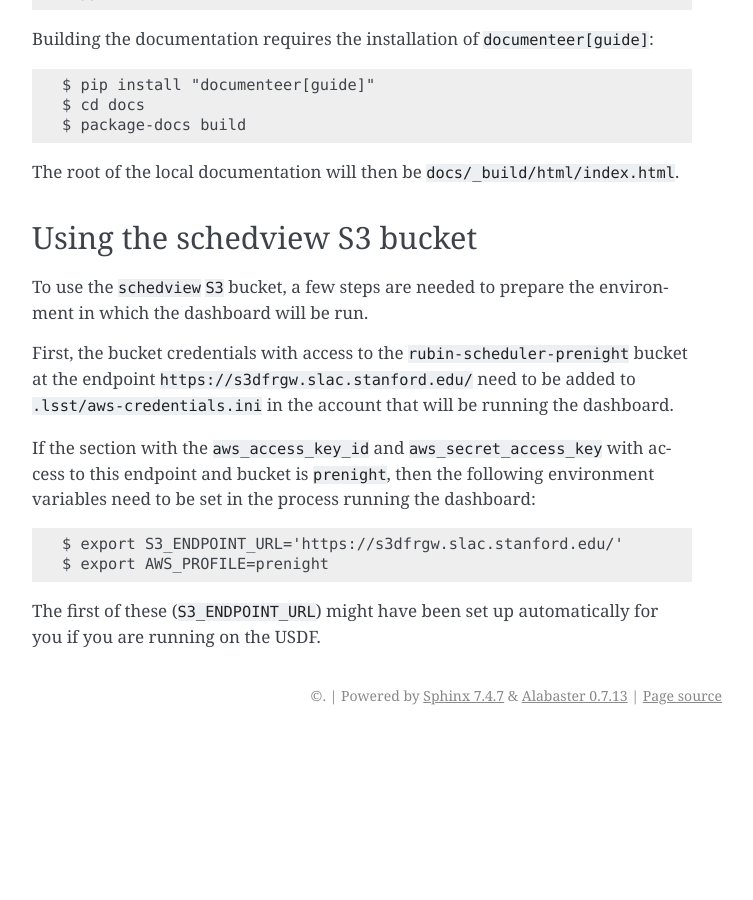
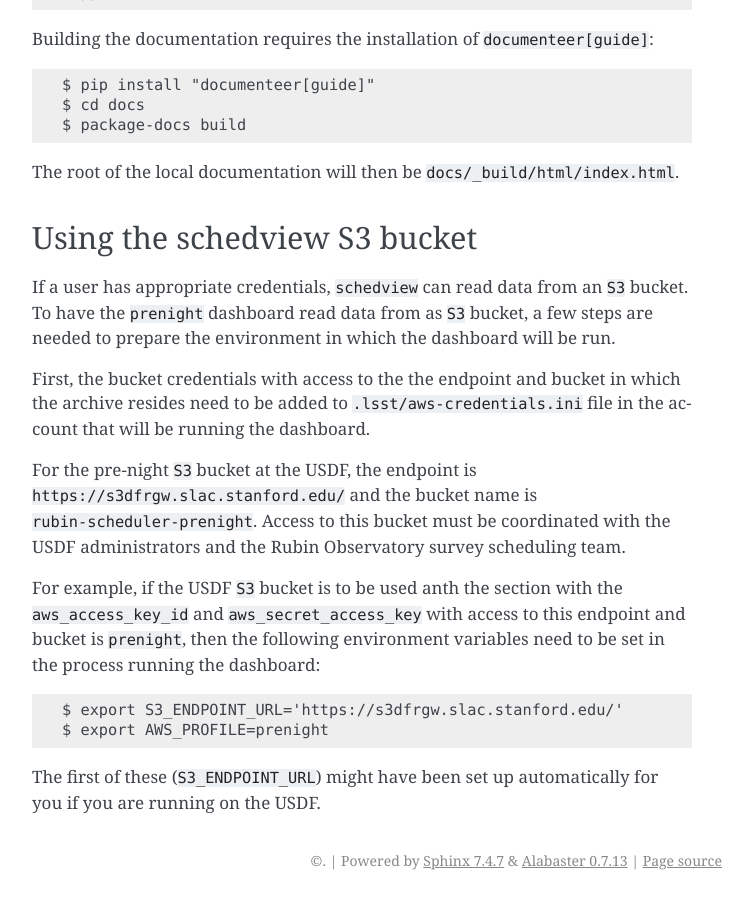
Before and after one commit to lsst/schedview, a Sphinx documentation site: the page built from docs/installation.rst, in a window 1280 px wide and 900 px high, scrolled down 1036 px. Shown: the whole window, without its empty margins (388-1141 px from the left). Built offline with Sphinx 7.4.7, drawn with Linux system fonts in a browser that asks for light colours; before the commit the page ends 1771 px from its top, so only the background shows below that.

Commit message:
clarify rubin vs. non-rubin aspects of s3 bucket access

```diff
--- a/docs/installation.rst
+++ b/docs/installation.rst
@@ -67,18 +67,25 @@
 Using the schedview S3 bucket
 -----------------------------
 
-To use the ``schedview`` ``S3`` bucket, a few steps are needed to prepare the
-environment in which the dashboard will be run.
+If a user has appropriate credentials, ``schedview`` can read data from an
+``S3`` bucket. To have the ``prenight`` dashboard read data from as ``S3``
+bucket, a few steps are needed to prepare the environment in which the
+dashboard will be run.
 
-First, the bucket credentials with access to the ``rubin-scheduler-prenight``
-bucket at the endpoint ``https://s3dfrgw.slac.stanford.edu/`` need to be
-added to ``.lsst/aws-credentials.ini`` in the account that will be running
-the dashboard.
+First, the bucket credentials with access to the the endpoint and bucket
+in which the archive resides need to be added to ``.lsst/aws-credentials.ini``
+file in the account that will be running the dashboard.
 
-If the section with the ``aws_access_key_id`` and
-``aws_secret_access_key`` with access to this endpoint and bucket is
-``prenight``, then the following environment variables need to be set
-in the process running the dashboard:
+For the pre-night ``S3`` bucket at the USDF, the endpoint is
+``https://s3dfrgw.slac.stanford.edu/`` and the bucket name is
+``rubin-scheduler-prenight``. Access to this bucket must be
+coordinated with the USDF administrators and the Rubin Observatory
+survey scheduling team.
+
+For example, if the USDF ``S3`` bucket is to be used anth the section with
+the ``aws_access_key_id`` and ``aws_secret_access_key`` with access to this
+endpoint and bucket is ``prenight``, then the following environment variables
+need to be set in the process running the dashboard:
 
 ::
 
```
